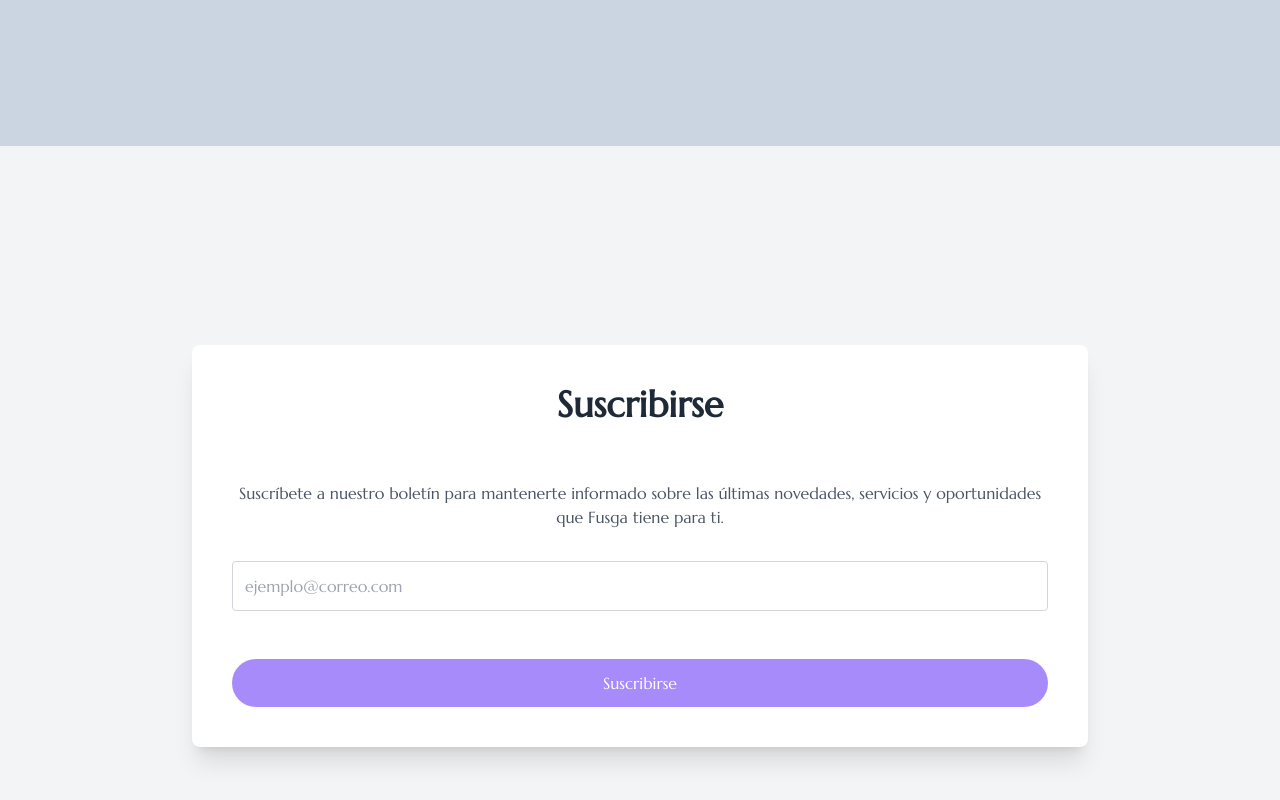
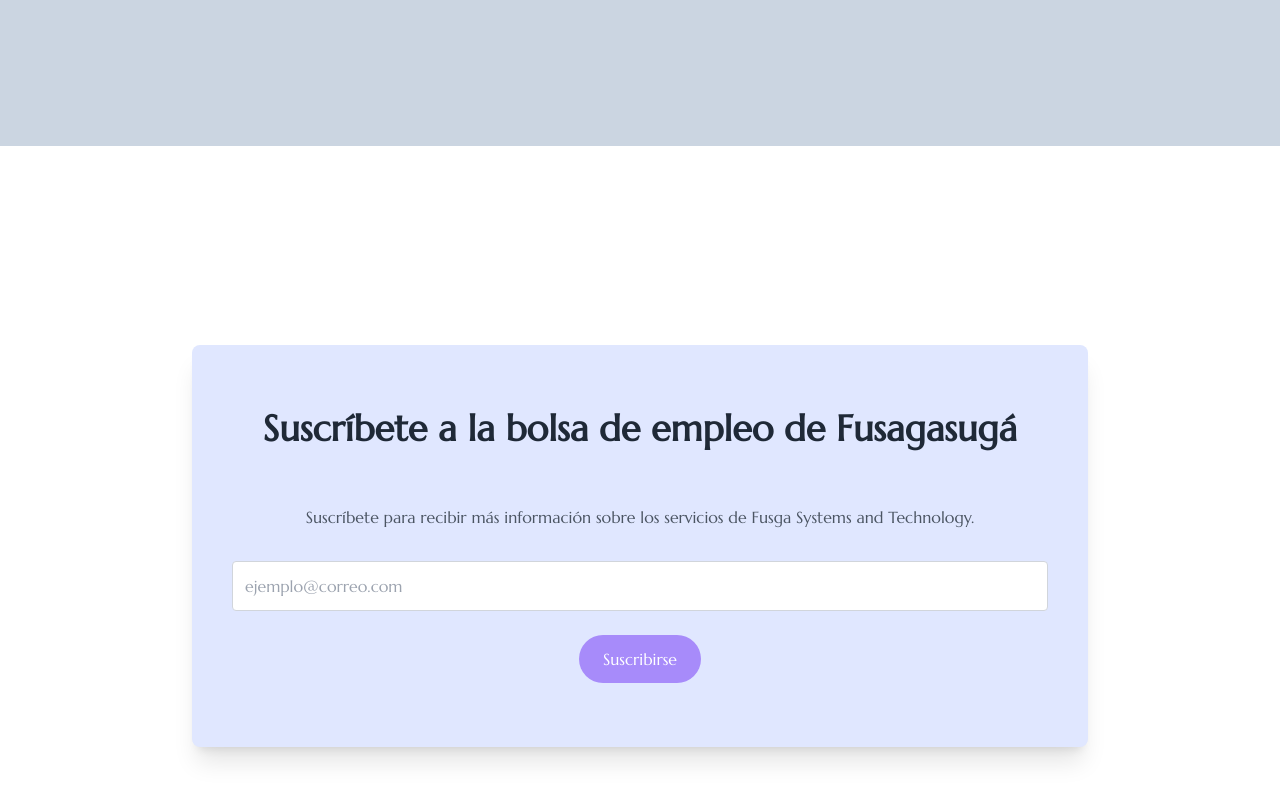
Before and after one commit to dagarciagil/Fusga, a React (Vite) app: page / in a window 1280 px wide. Shown: the part 1506-2306 px from the top of the page. Built offline with nearby package versions, Linux system fonts and the light colour scheme.

Commit message:
ajuste al diseño del suscribe

```diff
--- a/src/pages/Home/components/Suscribe.tsx
+++ b/src/pages/Home/components/Suscribe.tsx
@@ -1,18 +1,17 @@
 export const Suscribe = () => {
   return (
-      <section className="flex justify-center items-center h-screen w-screen bg-gray-100">
-        {/* Contenedor*/}
-        <div className="bg-white p-10 rounded-lg shadow-xl w-full max-w-4xl">
+    <section className="flex justify-center items-center min-h-screen w-full bg-white px-8 sm:px-12">
+      {/* Contenedor */}
+      <div className="bg-[#e0e7ff] p-6 md:p-10 rounded-lg shadow-xl w-full max-w-4xl">
         <article className="flex flex-col justify-between items-center space-y-8">
-            <header className="mb-6 w-full">
+          <header className="mt-6 mb-6 w-full">
             <h2 className="text-4xl font-bold text-center text-gray-800">
-                Suscribirse
+              Suscríbete a la bolsa de empleo de Fusagasugá
             </h2>
           </header>
-            <div className="mb-8 w-full">
+          <div className="w-full">
             <p className="text-center text-gray-600">
-                Suscríbete a nuestro boletín para mantenerte informado sobre las
-                últimas novedades, servicios y oportunidades que Fusga tiene para ti.
+              Suscríbete para recibir más información sobre los servicios de Fusga Systems and Technology.
             </p>
           </div>
           <form className="flex flex-col w-full gap-6">
@@ -24,7 +23,7 @@
             />
             <button
               type="submit"
-                className="hover:bg-violet-600 bg-violet-400 text-white rounded-full h-12 w-full mt-6"
+              className="hover:bg-violet-600 bg-violet-400 text-white rounded-full h-12 px-6 self-center mb-6"
             >
               Suscribirse
             </button>
```
Lines whose indentation alone changed are shown as unchanged.
